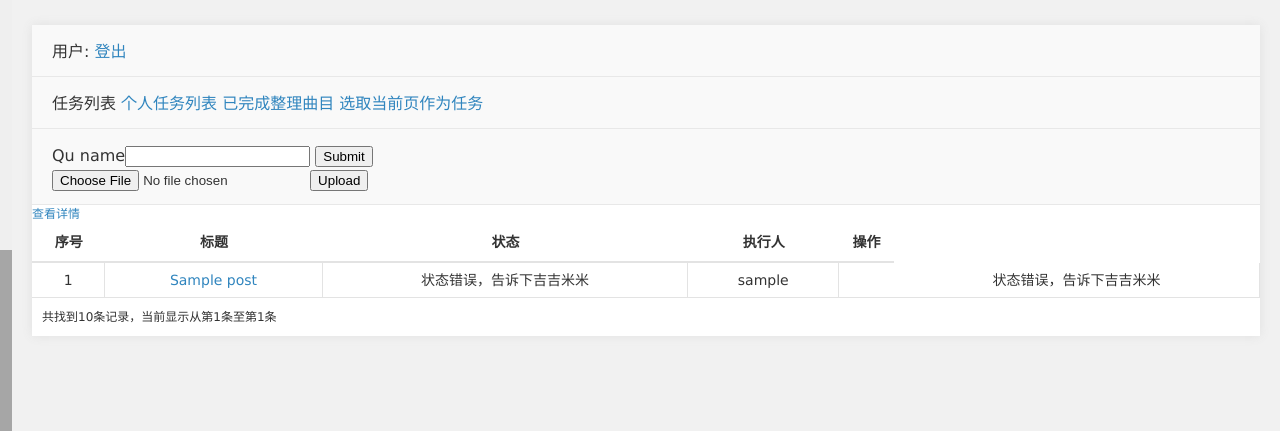
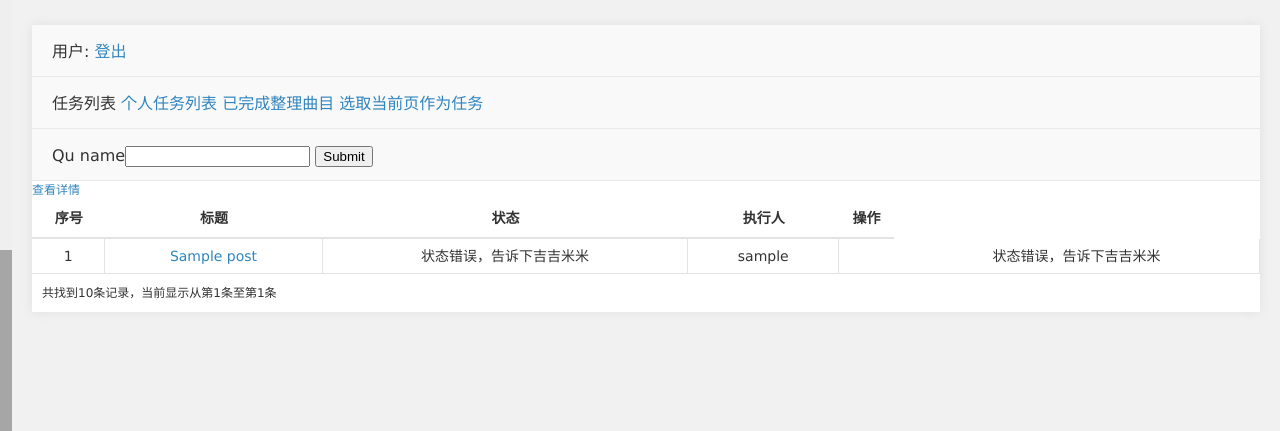
Before and after one commit to zengaorong/myflask, a Flask app: template app/templates/editpu/list.html in a window 1280 px wide. Shown: the top 431 px of the page. Run offline with Flask 2, Linux system fonts and the light colour scheme; the template is opened without the code that fills it: most values are stand-ins (such as "Sample title", 1, 10 or a date in 2020); form fields are guessed from the names that the template uses; parts of the project's set-up code (start-up, migrations or seed data) failed here and were passed over; some libraries are stand-ins or nearby versions; grey boxes are pictures that could not be loaded.

Commit message:
更新批量添加任务和excel添加任务列表

```diff
--- a/app/templates/editpu/_list.html
+++ b/app/templates/editpu/_list.html
@@ -84,11 +84,6 @@
                                 {{form.submit}}
                             </div>
                         </div>
-                    </form>
-
-                    <form method="POST" action="/myflask/editpu/upload_file" type="files" name="files" enctype="multipart/form-data">
-                        <input type="file" name="file">
-                        <input type="submit" value="Upload">
                     </form>
 
                 </h2>
```
